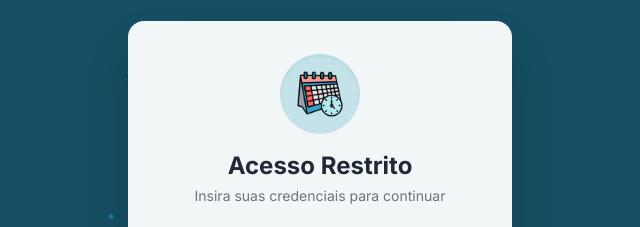
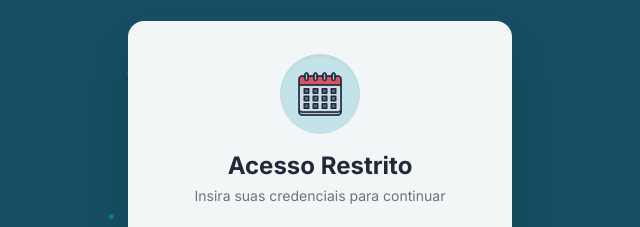
Before and after one commit to FabioRagnarDEV/contador-dias, a website: page login.html in a window 1280 px wide. Shown: the part 144-371 px from the top of the page, 320-960 px from the left. Drawn offline with nearby package versions, Linux system fonts and the light colour scheme.

Commit message:
Corrige caminho das imagens no login

```diff
--- a/login.html
+++ b/login.html
@@ -4,7 +4,7 @@
     <meta charset="UTF-8">
     <meta name="viewport" content="width=device-width, initial-scale=1.0">
     <title>Acesso Restrito - Painel de Prazos</title>
-    <link rel="icon" type="image/png" href="/public/favicon/calendario.png">
+    <link rel="icon" type="image/png" href="/calendario.png">
     <script src="https://cdn.tailwindcss.com"></script>
     <link href="https://fonts.googleapis.com/css2?family=Inter:wght@400;500;700;800&display=swap" rel="stylesheet">
     <style>
@@ -21,7 +21,7 @@
     <div class="glass-panel relative z-10 p-8 rounded-2xl shadow-2xl w-full max-w-sm border border-white/20">
         <div class="text-center mb-6">
             <div id="icon-bg" class="w-20 h-20 rounded-full mx-auto flex items-center justify-center mb-4 shadow-inner bg-opacity-20">
-                <img src="/public/assets/calendario.png" alt="Logotipo Calendário" class="w-12 h-12 object-contain">
+                <img src="/calendario.png" alt="Logotipo Calendário" class="w-12 h-12 object-contain">
             </div>
             <h2 class="text-2xl font-bold text-gray-800">Acesso Restrito</h2>
             <p class="text-sm text-gray-500 mt-1">Insira suas credenciais para continuar</p>
```
